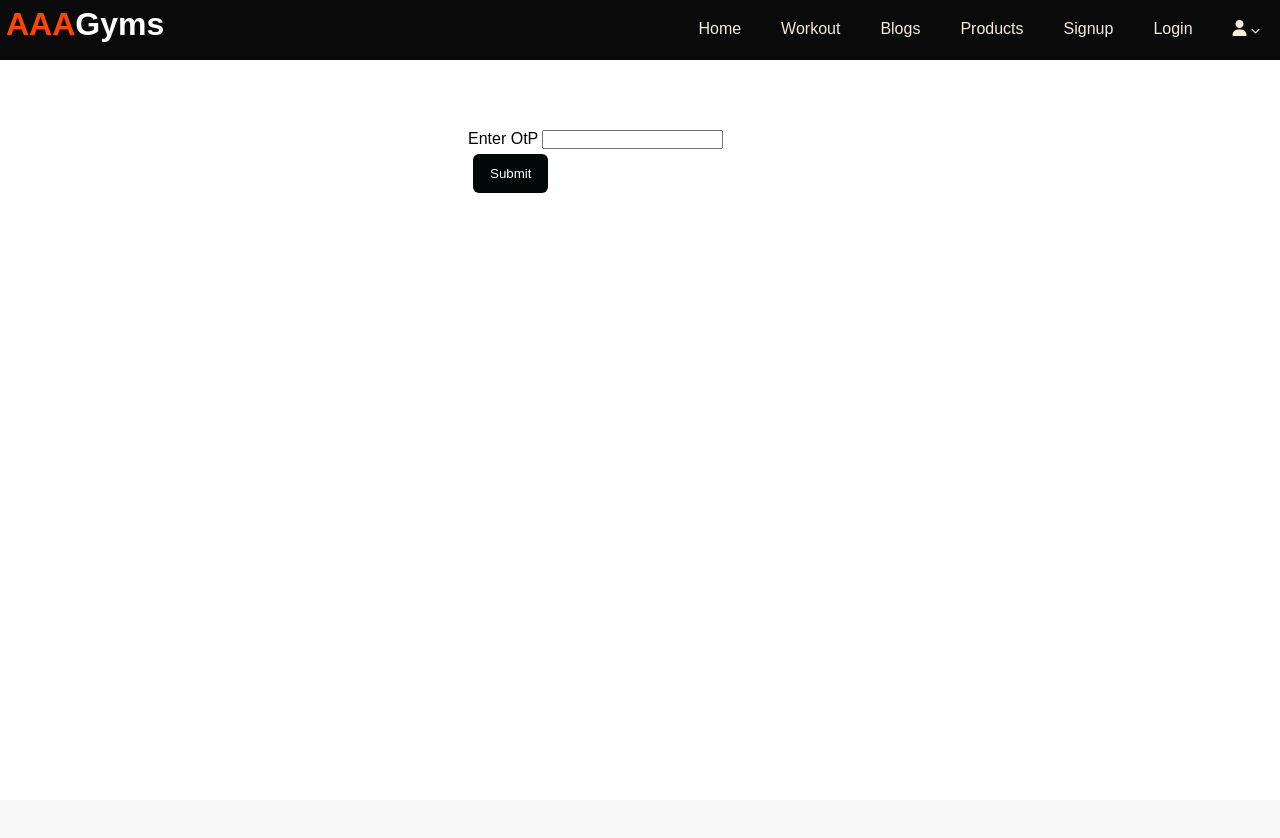
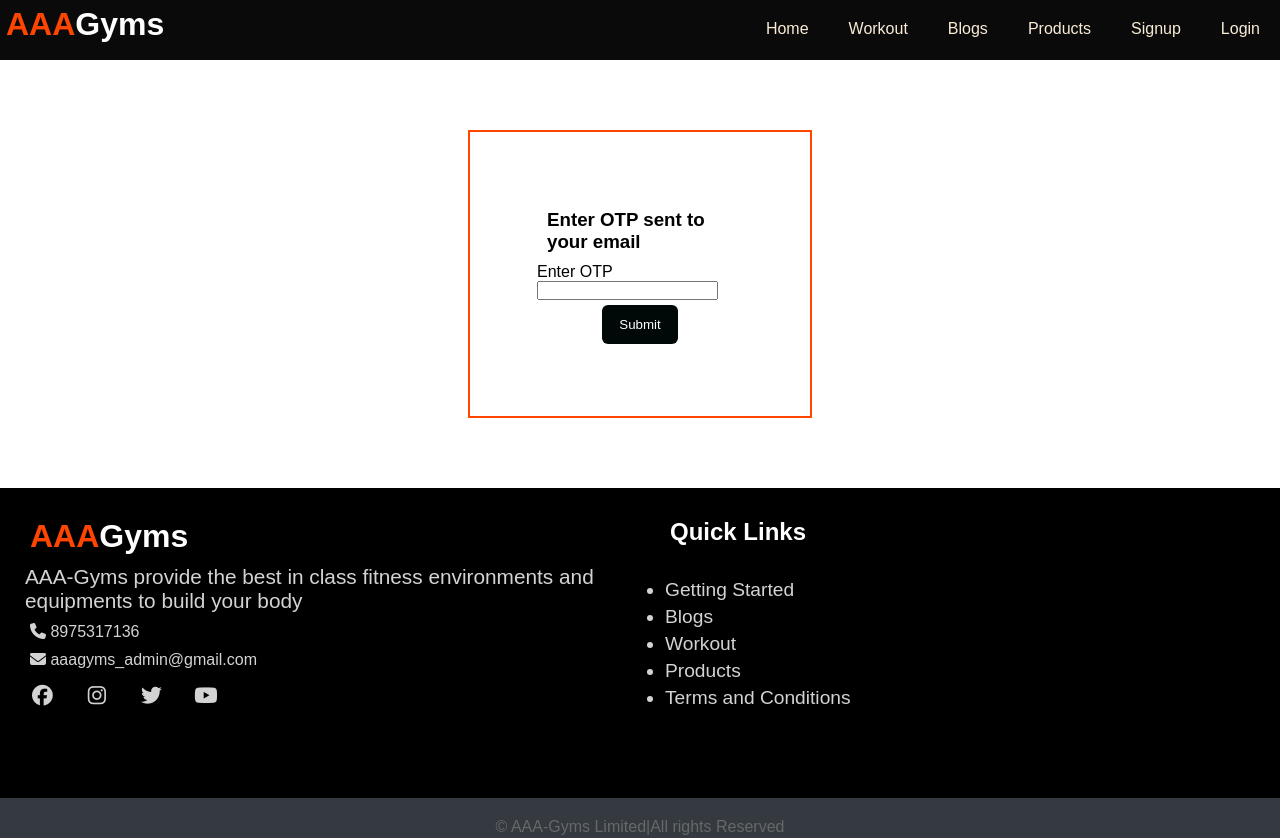
Before and after one commit to AdityaVernekar/AAA-Gyms, a PHP site: page /AAA-Gyms/modules/registeration/sendmail.php in a window 1280 px wide. Before the commit the page ends 193 px from the top, so only its background shows below. Run offline with PHP 8.4, Linux system fonts and the light colour scheme; some libraries are stand-ins or nearby versions; some web fonts are replaced.

Commit message:
otp not done

```diff
--- a/assets/css/registeration.css
+++ b/assets/css/registeration.css
@@ -112,7 +112,14 @@ a:hover {
   /* margin-left: 20px; */
   padding: 10px 174px;
 }
-
+.otp-content {
+  border: 1px solid red;
+  padding: 67px;
+  display: flex;
+  flex-direction: column;
+  justify-content: center;
+  align-items: center;
+}
 .reg-button {
   padding: 0.7rem 1rem;
   background: rgb(1, 8, 8);
@@ -121,3 +128,7 @@ a:hover {
   border-radius: 6px;
   margin: 5px;
 }
+.otp-button {
+  padding: 0.7 rem 6 rem;
+  margin-top: 32 px;
+}
--- a/components/header.php
+++ b/components/header.php
@@ -8,18 +8,21 @@
         <li><a href="#">Workout</a></li>
         <li><a href="#">Blogs</a></li>
         <li><a href="#">Products</a></li>
-        <li><a href="<?php echo BASE_URL.'/modules/registeration/register.php'?>">Signup</a></li>
-        <li><a href="<?php echo BASE_URL.'/modules/registeration/login.php'?>">Login</a></li>
+
+        <?php if(isset($_SESSION['id'])): ?>
         <li><a href="#">
                 <i class="fa fa-user"></i>
-                <?php if(isset($_SESSION['name'])){
-                    echo $_SESSION['name'];
-                } ?>
+                <?php echo $_SESSION['name']; ?>
                 <i class="fa fa-chevron-down" style="font-size: 9px;"></i></a>
             <ul>
-                <li><a href="#">Dashboard</a></li>
+
+                <!-- <li><a href="#">Dashboard</a></li> -->
                 <li><a href="<?php echo BASE_URL.'/modules/registeration/logout.php'?>" class="logout">Logout</a></li>
             </ul>
         </li>
+        <?php else: ?>
+        <li><a href="<?php echo BASE_URL.'/modules/registeration/register.php'?>">Signup</a></li>
+        <li><a href="<?php echo BASE_URL.'/modules/registeration/login.php'?>">Login</a></li>
+        <?php endif; ?>
     </ul>
 </header>
--- a/controllers/users.php
+++ b/controllers/users.php
@@ -2,18 +2,20 @@
 mysqli_report(MYSQLI_REPORT_ERROR | MYSQLI_REPORT_STRICT);
 include(ROOT_PATH."/components/database/db.php");
 include(ROOT_PATH."/helpers/validateUsers.php");
+include(ROOT_PATH."/helpers/validateOtp.php");
 $errors = array();
 $name = '';
 $id='';
 $email='';
 $password='';
 $cpassword='';
-$org_otp="";
+
 //function to login a user
 function loginUser($user){
     //log in user
     $_SESSION['id']=$user['id'];
     $_SESSION['name']= $user['name'];
+    $_SESSION['email']= $user['email'];
     $_SESSION['message']="You are now logged in";
     $_SESSION['type']='success';
 
@@ -25,22 +27,19 @@ function loginUser($user){
     exit();
 }
 
-//function to send otp email
-function sendotp($user){
-    $org_otp = generateNumericOTP();
 
-    $to_email = $user['email'];
-    $subject = "Simple Email Test via PHP";
-    $body = "Hi,your otp is $org_otp";
-    $headers = "From: aaagyms27@gmail.com";
+// function validateOTP($otp){
+//     $otp = $_POST['otp'];
+//     if($otp == $org_otp){
+//         echo "otp correct";
+//         return true;
 
-    if (mail($to_email, $subject, $body, $headers)) {
-        echo "Email successfully sent to $to_email...";
-    } else {
-        echo "Email sending failed...";
-    }
-    header("location:".BASE_URL."/modules/registeration/sendmail.php");
-}
+//     }
+//     else{
+//         array_push($errors,"Wrong OTP");
+//         return false;
+//     }
+// }
 
 //function to register a user
 if(isset($_POST['register-btn'])){
@@ -52,8 +51,9 @@ if(isset($_POST['register-btn'])){
 
             $user_id = create('users',$_POST);
             $user = selectOne('users',['id'=> $user_id]);
-            sendotp($user);
+            // sendotp($user);
             loginUser($user);
+
 
     }
     else{
@@ -90,41 +90,8 @@ if(isset($_POST['login-btn'])){
 
 }
 
-//otp generation
-function generateNumericOTP() {
-
-    // Take a generator string which consist of
-    // all numeric digits
-    $generator = "1357902468";
-
-    // Iterate for n-times and pick a single character
-    // from generator and append it to $result
-
-    // Login for generating a random character from generator
-    //     ---generate a random number
-    //     ---take modulus of same with length of generator (say i)
-    //     ---append the character at place (i) from generator to result
-
-    $result = "";
-
-    for ($i = 1; $i <= 6; $i++) {
-        $result .= substr($generator, (rand()%(strlen($generator))), 1);
-    }
-
-    // Return result
-    return $result;
-}
 
 
-if(isset($_POST['otp-btn'])){
-    $otp = $_Post['otp'];
-    if($otp == $org_otp){
-        $user = selectOne('users',['email'=>$email]);
-        loginUser($user);
-    }
-    else{
-        array_push($errors,"Wrong OTP");
-    }
 
-}
+
 ?>
--- /dev/null
+++ b/helpers/validateOtp.php
@@ -0,0 +1,64 @@
+<?php
+
+$errors = array();
+$org_otp = "";
+$email_sent=false;
+//function to send otp email
+function sendotp($user){
+
+    global $org_otp;
+    $org_otp = generateNumericOTP();
+    $to_email = $user['email'];
+    $subject = "Simple Email Test via PHP";
+    $body = "Hi,your otp is $org_otp";
+    $headers = "From: aaagyms27@gmail.com";
+
+
+    if (mail($to_email, $subject, $body, $headers)) {
+        $email_sent=true;
+    } else {
+        $email_sent=false;
+    }
+    header("location:".BASE_URL."/modules/registeration/sendmail.php");
+}
+// function to handle otp submit
+if(isset($_POST['otp-btn'])){
+    $otp_in = $_POST['otp'];
+    // if($otp == $org_otp){
+    //     $user = selectOne('users',['email'=>$email]);
+    //     loginUser($user);
+    // }
+    // else{
+    //     array_push($errors,"Wrong OTP");
+    // }
+    echo $org_otp;
+    echo "<br>";
+    echo $otp_in;
+
+}
+//otp generation
+function generateNumericOTP() {
+
+    // Take a generator string which consist of
+    // all numeric digits
+    $generator = "1357902468";
+
+    // Iterate for n-times and pick a single character
+    // from generator and append it to $result
+
+    // Login for generating a random character from generator
+    //     ---generate a random number
+    //     ---take modulus of same with length of generator (say i)
+    //     ---append the character at place (i) from generator to result
+
+    $result = "";
+
+    for ($i = 1; $i <= 6; $i++) {
+        $result .= substr($generator, (rand()%(strlen($generator))), 1);
+    }
+
+    // Return result
+    return $result;
+}
+
+?>
--- a/helpers/validateUsers.php
+++ b/helpers/validateUsers.php
@@ -19,11 +19,11 @@ function validateUsers($user){
 
 
     $existingUser = selectOne('users',['email'=> $user['email']]);
-    if($existingUser){
-        if($existingUser['id']!=$user['id']){
+    if(isset($existingUser)){
+
 
             array_push($errors,"Email Already Exists");
-        }
+
     }
     return $errors;
 }
--- a/index.php
+++ b/index.php
@@ -1,4 +1,6 @@
-<?php include("path.php");?>
+<?php include("path.php");
+include(ROOT_PATH."/components/database/db.php");?>
+
 <!DOCTYPE html>
 <html lang="en">
 
--- a/modules/registeration/register.php
+++ b/modules/registeration/register.php
@@ -7,7 +7,7 @@ include(ROOT_PATH."/controllers/users.php");?>
     <meta charset="UTF-8">
     <meta http-equiv="X-UA-Compatible" content="IE=edge">
     <meta name="viewport" content="width=device-width, initial-scale=1.0">
-    <title>Login- AAA-Gyms</title>
+    <title>Sign up- AAA-Gyms</title>
     <link rel="stylesheet" href="../../assets/css/navigation.css">
     <link rel="stylesheet" href="../../assets/css/registeration.css">
     <script src="https://kit.fontawesome.com/f8756ec070.js" crossorigin="anonymous"></script>
--- a/modules/registeration/sendmail.php
+++ b/modules/registeration/sendmail.php
@@ -3,6 +3,13 @@ include(ROOT_PATH."/controllers/users.php");?>
 <!DOCTYPE html>
 
 <html lang="en">
+<?php
+
+    if($email_sent){
+        $_SESSION['message']="email sent successfully";
+        $_SESSION['type']="success";
+    }
+?>
 
 <head>
     <meta charset="UTF-8">
@@ -23,18 +30,26 @@ include(ROOT_PATH."/controllers/users.php");?>
     <div class="container my-3">
         <form action="sendmail.php" method="post">
             <div class="auth-content">
-
-                <div class="mb-3">
-                    <label for="exampleInputPassword1" class="form-label">Enter OtP</label>
-                    <input type="number" class="form-control" name="otp" value="" id="exampleInputPassword1">
+                <div class="otp-content" style="border: 2px solid orangered;padding: 67px;
+  display: flex;
+  flex-direction: column;
+  justify-content: center;
+  align-items: center;">
+                    <?php include(ROOT_PATH ."/components/messages.php");?>
+                    <h3>Enter OTP sent to your email</h3>
+                    <div class="mb-3">
+                        <label for="exampleInputPassword1" class="form-label">Enter OTP</label>
+                        <input type="text" class="form-control" name="otp" value="" id="exampleInputPassword1">
+                    </div>
+                    <button type="submit" class="btn otp-button" name="otp-btn">Submit</button>
                 </div>
-                <button type="submit" class="btn btn-primary" name="otp-btn">Submit</button>
             </div>
         </form>
     </div>
+    <?php include(ROOT_PATH."/components/footer.php");?>
 </body>
 <!-- JavaScript Bundle with Popper -->
 
-</script>
+
 
 </html>
```
